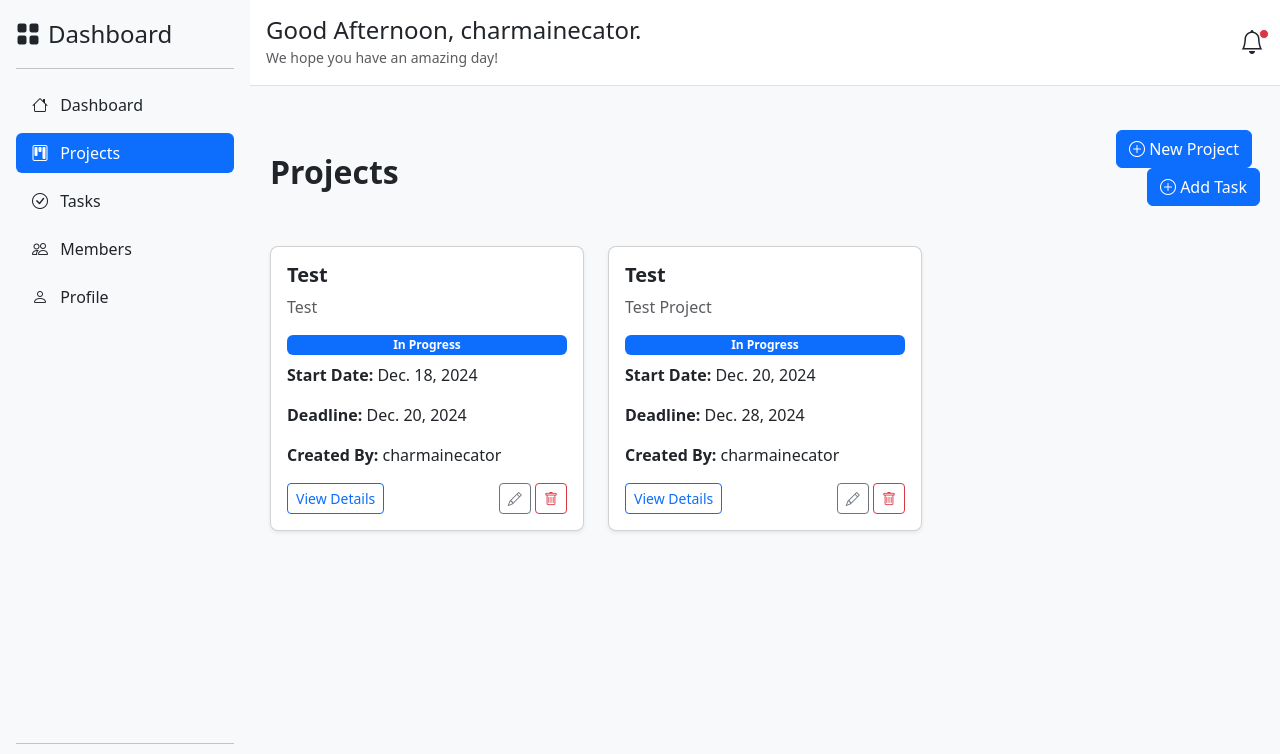
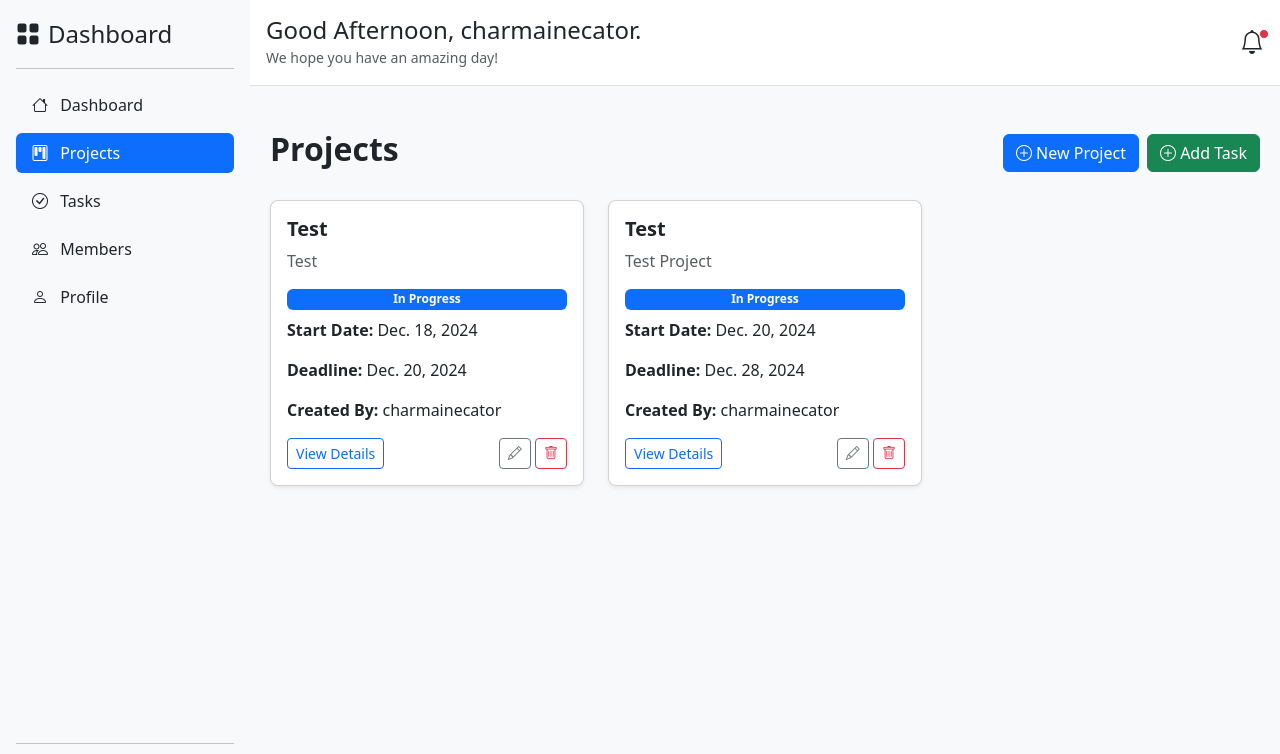
Before and after one commit to xxiimcha/project_management_django, a Django app: page /projects/ in a window 1280 px wide. Shown: the top 754 px of the page. Run offline with Django 5.2, Linux system fonts and the light colour scheme; a user stored in the database is signed in; data comes from the database, SQL or seed files in the repository; both versions use the stored data as it was after the commit.

Commit message:
Task Creation

```diff
--- a/app/templates/app/modals/_add_task_modal.html
+++ b/app/templates/app/modals/_add_task_modal.html
@@ -1,39 +1,51 @@
-<!-- Add Task Modal -->
+<!-- app/modals/_add_task_modal.html -->
 <div class="modal fade" id="addTaskModal" tabindex="-1" aria-labelledby="addTaskLabel" aria-hidden="true">
-    <div class="modal-dialog modal-lg">
+    <div class="modal-dialog">
         <div class="modal-content">
-            <div class="modal-header">
+            <div class="modal-header bg-primary text-white">
                 <h5 class="modal-title fw-bold" id="addTaskLabel">Add New Task</h5>
                 <button type="button" class="btn-close" data-bs-dismiss="modal" aria-label="Close"></button>
             </div>
             <div class="modal-body">
-                <form method="POST" action="{% url 'add_task' %}">
+                <form method="POST" action="{% url 'create_task' %}">
                     {% csrf_token %}
-                    <!-- Task Name -->
                     <div class="mb-3">
-                        <label for="title" class="form-label fw-bold">Task Name</label>
-                        <input type="text" class="form-control" id="title" name="title" required>
+                        <label for="task-title" class="form-label">Task Title</label>
+                        <input type="text" class="form-control" id="task-title" name="title" required>
                     </div>
-
-                    <!-- Project -->
                     <div class="mb-3">
-                        <label for="project" class="form-label fw-bold">Project</label>
-                        <select class="form-select" id="project" name="project" required>
-                            {% for project in projects %}
+                        <label for="task-description" class="form-label">Description</label>
+                        <textarea class="form-control" id="task-description" name="description" rows="3" required></textarea>
+                    </div>
+                    <div class="mb-3">
+                        <label for="task-due-date" class="form-label">Due Date</label>
+                        <input type="date" class="form-control" id="task-due-date" name="due_date" required>
+                    </div>
+                    <div class="mb-3">
+                        <label for="task-priority" class="form-label">Priority</label>
+                        <select class="form-select" id="task-priority" name="priority" required>
+                            <option value="low">Low</option>
+                            <option value="medium" selected>Medium</option>
+                            <option value="high">High</option>
+                        </select>
+                    </div>
+                    <div class="mb-3">
+                        <label for="task-project" class="form-label">Select Project</label>
+                        <select class="form-select" id="task-project" name="project_id" required>
+                            {% for project in all_projects %}
                                 <option value="{{ project.id }}">{{ project.name }}</option>
                             {% endfor %}
                         </select>
                     </div>
-
-                    <!-- Description -->
                     <div class="mb-3">
-                        <label for="description" class="form-label fw-bold">Description</label>
-                        <textarea class="form-control" id="description" name="description" rows="3" required></textarea>
+                        <label for="task-assignee" class="form-label">Assignee</label>
+                        <select class="form-select" id="task-assignee" name="assignee_id">
+                            {% for member in team_members %}
+                                <option value="{{ member.user.id }}">{{ member.user.get_full_name }}</option>
+                            {% endfor %}
+                        </select>
                     </div>
-
-                    <!-- Submit Button -->
                     <div class="text-end">
-                        <button type="button" class="btn btn-secondary" data-bs-dismiss="modal">Cancel</button>
                         <button type="submit" class="btn btn-primary">Add Task</button>
                     </div>
                 </form>
--- a/app/templates/app/projects.html
+++ b/app/templates/app/projects.html
@@ -35,16 +35,13 @@
                 <!-- Page Header -->
                 <div class="d-flex justify-content-between align-items-center mb-4">
                     <h2 class="fw-bold">Projects</h2>
-                    <div>
-                        <button class="btn btn-primary me-2" data-bs-toggle="modal" data-bs-target="#newProjectModal">
+                    <div class="d-flex gap-2">
+                        <button class="btn btn-primary" data-bs-toggle="modal" data-bs-target="#newProjectModal">
                             <i class="bi bi-plus-circle"></i> New Project
                         </button>
-
-                        <div class="d-flex justify-content-end mb-3">
-                            <button class="btn btn-primary" data-bs-toggle="modal" data-bs-target="#addTaskModal">
-                                <i class="bi bi-plus-circle"></i> Add Task
-                            </button>
-                        </div>
+                        <button class="btn btn-success" data-bs-toggle="modal" data-bs-target="#addTaskModal">
+                            <i class="bi bi-plus-circle"></i> Add Task
+                        </button>
                     </div>
                 </div>
 
@@ -84,6 +81,7 @@
             <!-- Include Modals -->
             {% include 'app/modals/_new_project_modal.html' %}
             {% include 'app/modals/_project_details_modal.html' %}
+            {% include 'app/modals/_add_task_modal.html' %}
 
         </div>
     </div>
--- a/app/urls.py
+++ b/app/urls.py
@@ -13,6 +13,7 @@ urlpatterns = [
 
     # Tasks Page
     path('tasks/', views.tasks, name='tasks'),
+    path('tasks/create/', views.create_task, name='create_task'),
 
     # Members Page
     path('members/', views.members, name='members'),
--- a/app/views.py
+++ b/app/views.py
@@ -101,6 +101,30 @@ def project_details(request, project_id):
 def tasks(request):
     return render(request, 'app/tasks.html')
 
+def create_task(request):
+    if request.method == "POST":
+        title = request.POST['title']
+        description = request.POST['description']
+        due_date = request.POST['due_date']
+        priority = request.POST['priority']
+        project_id = request.POST['project_id']
+        assignee_id = request.POST.get('assignee_id')
+
+        # Create Task
+        project = Project.objects.get(id=project_id)
+        assignee = User.objects.get(id=assignee_id) if assignee_id else None
+
+        Task.objects.create(
+            title=title,
+            description=description,
+            due_date=due_date,
+            priority=priority,
+            project=project,
+            assignee=assignee
+        )
+        messages.success(request, "Task added successfully!")
+        return redirect('projects')  # Redirect to projects page
+
 # Members View
 @login_required
 def members(request):
```
Also changed, not shown: db.sqlite3.
